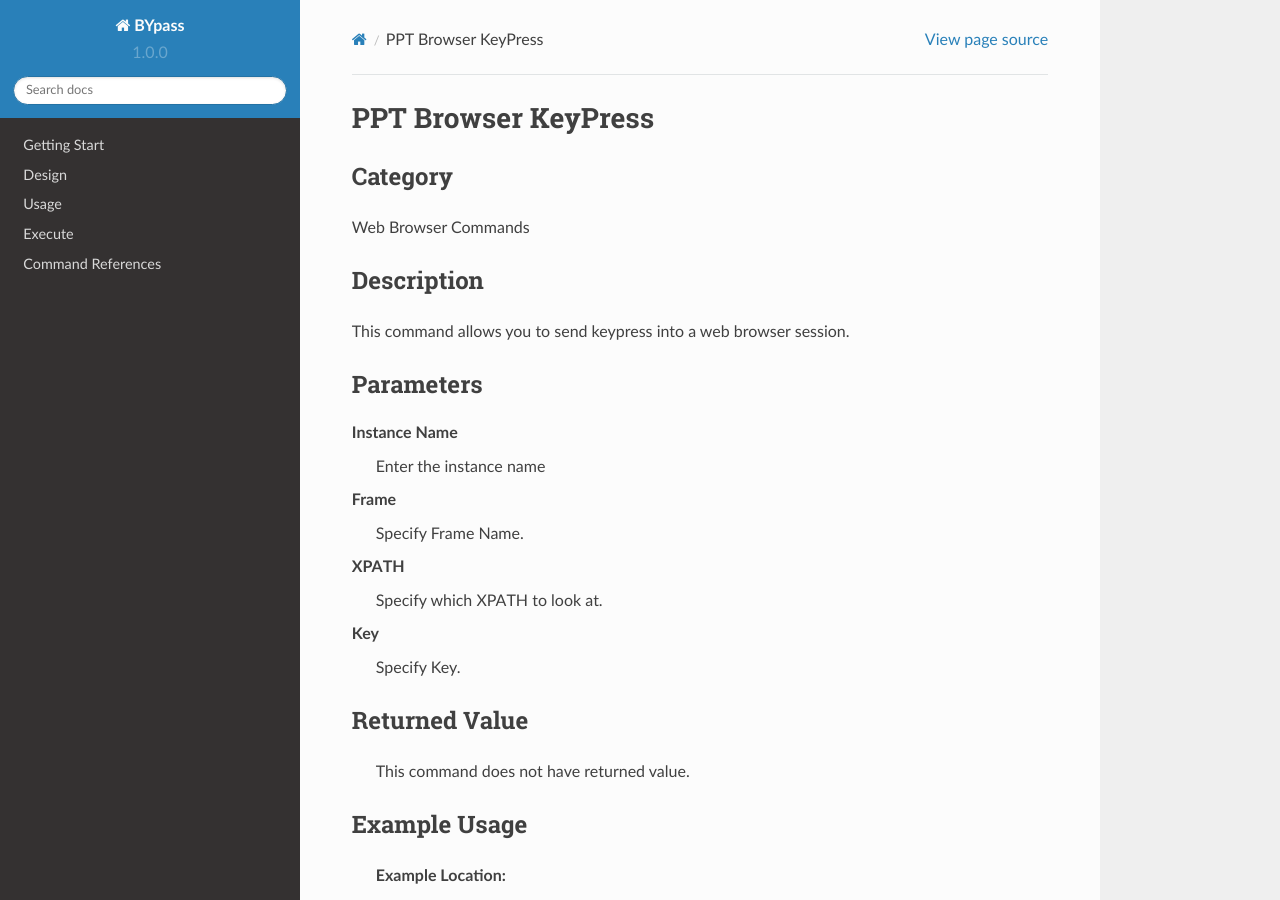
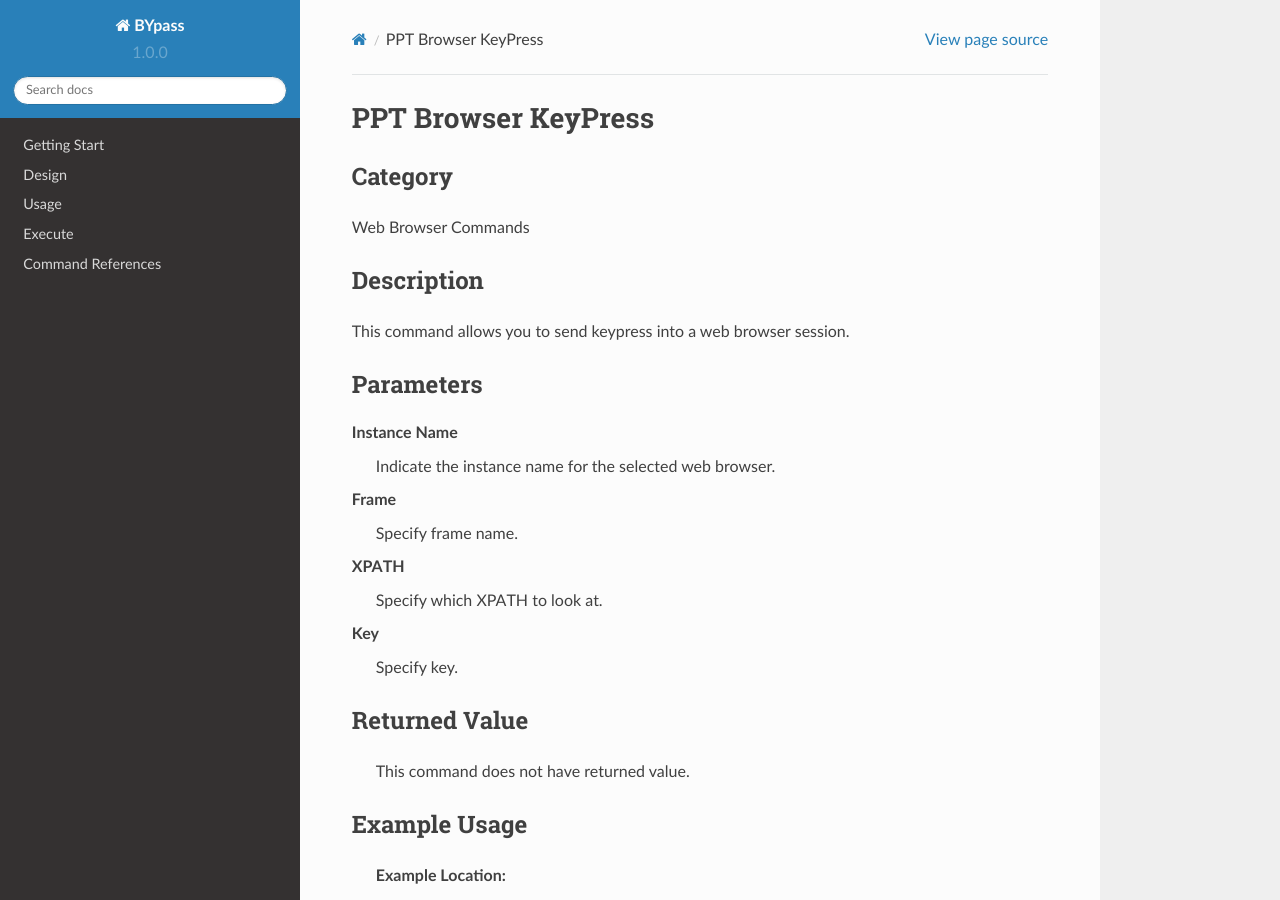
Before and after one commit to stupidmankind/BYpassDoc, a Sphinx documentation site: the page built from docs/source/commands/puppeteerbrowserkeypress.rst, in a window 1280 px wide and 900 px high. Built offline with Sphinx 7.4.7 and the Read the Docs theme 2.0.0, drawn with Linux system fonts in a browser that asks for light colours.

Commit message:
Update puppeteerbrowserkeypress.rst
Edit description

```diff
--- a/docs/source/commands/puppeteerbrowserkeypress.rst
+++ b/docs/source/commands/puppeteerbrowserkeypress.rst
@@ -14,16 +14,16 @@ Parameters
 ----------
 
 **Instance Name**
-	Enter the instance name
+	Indicate the instance name for the selected web browser.
 
 **Frame**
-	Specify Frame Name.
+	Specify frame name.
 
 **XPATH**
 	Specify which XPATH to look at.
 
 **Key**
-	Specify Key.
+	Specify key.
 
 
 
```
